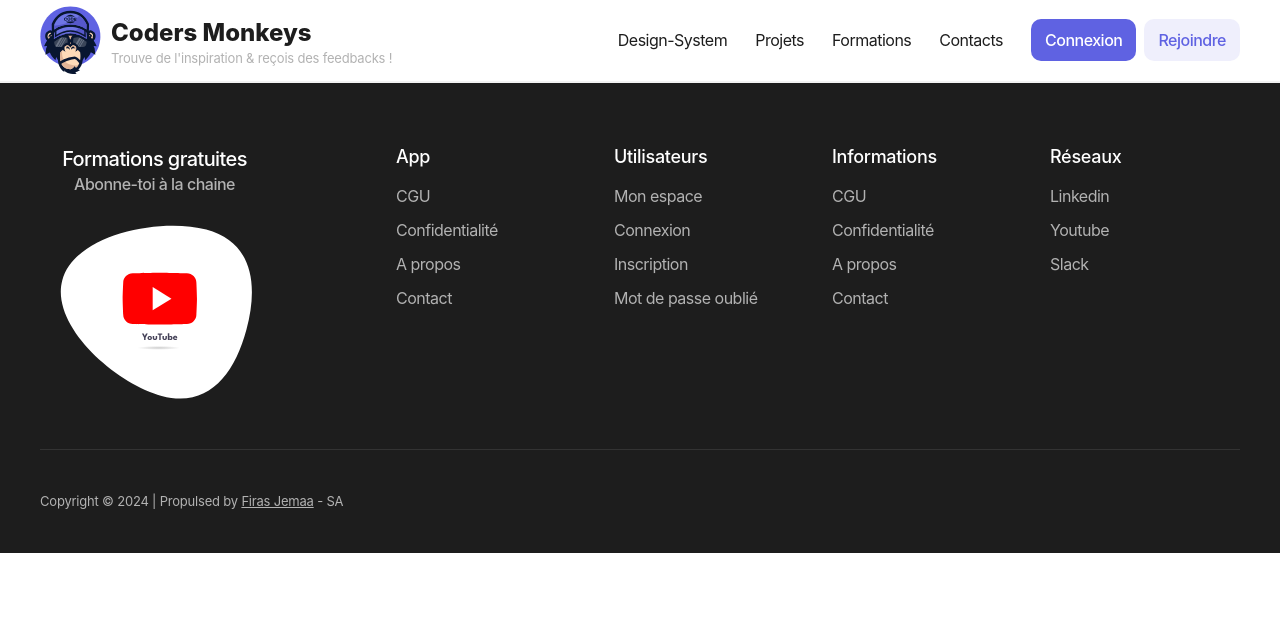
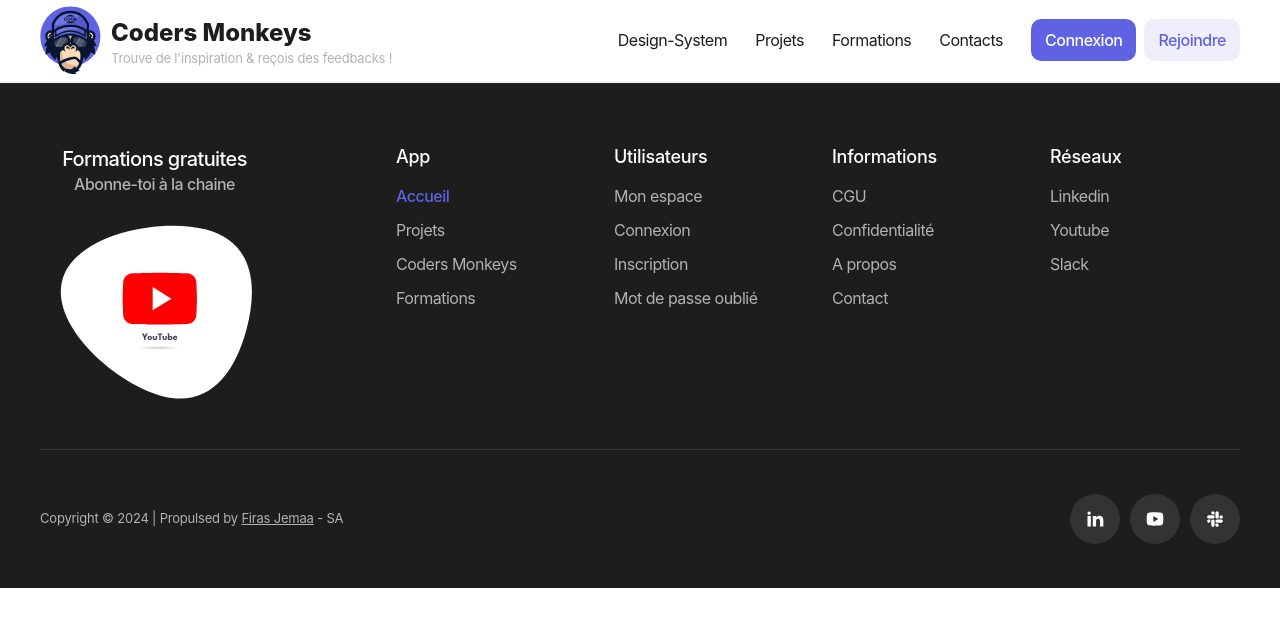
Before and after one commit to FirasJemaa/coder-monkey, a Next.js app in the folder front-end/: page / in a window 1280 px wide. Shown: the top 626 px of the page. Built offline with nearby package versions, Linux system fonts and the light colour scheme.

Commit message:
Fin des icons dans le footer

```diff
--- a/front-end/src/types/app-links.tsx
+++ b/front-end/src/types/app-links.tsx
@@ -1,7 +1,11 @@
+import { LinkType } from "@/lib/link-type";
+import { IconType } from "react-icons";
+
 export interface AppLinks {
     label: string;
     baseUrl: string;
-    type: string; //@Todo refactor to enum
+    type: LinkType;
+    icon?: IconType;
 }
 
 export interface FooterLinks {
--- a/front-end/src/types/iconProps.tsx
+++ b/front-end/src/types/iconProps.tsx
@@ -1,3 +1,5 @@
+import { IconType } from "react-icons";
+
 export interface iconProps {
-    iconTransmit : React.ElementType;
+    iconTransmit : IconType;
 }
--- a/front-end/src/ui/components/navigation/app-links.tsx
+++ b/front-end/src/ui/components/navigation/app-links.tsx
@@ -1,4 +1,5 @@
 import { AppLinks } from "@/types/app-links";
+import { RiLinkedinFill, RiSlackFill, RiYoutubeFill } from "react-icons/ri";
 
 const footerApplicationLinks: AppLinks[] = [
     {
@@ -69,28 +70,31 @@
     }
 ];
 
-const footerReseauLinks: AppLinks[] = [
+export const footerReseauLinks: AppLinks[] = [
     {
         label: "Linkedin",
-        baseUrl: "/#",
-        type: "external"
+        baseUrl: "https://www.linkedin.com/in/firas-jemaa/",
+        type: "external",
+        icon: RiLinkedinFill,
     },
     {
         label: "Youtube",
-        baseUrl: "/#",
-        type: "external"
+        baseUrl: "https://www.youtube.com",
+        type: "external",
+        icon: RiYoutubeFill,
     },
     {
         label: "Slack",
-        baseUrl: "/#",
-        type: "external"
+        baseUrl: "https://www.slack.com",
+        type: "external",
+        icon: RiSlackFill,
     }
 ];
 
 export const footerLinks = [
     {
         title: "App",
-        links: footerInformationLinks
+        links: footerApplicationLinks
     },
     {
         title: "Utilisateurs",
--- a/front-end/src/ui/components/navigation/footer.tsx
+++ b/front-end/src/ui/components/navigation/footer.tsx
@@ -6,6 +6,7 @@
 import { ActiveLink } from "./active-link";
 import { FooterLinks } from "@/types/app-links";
 import { LinkTypes } from "@/lib/link-type";
+import { SocialNetworks } from "./social-networks";
 
 export const Footer = () => {
     const currentYear = new Date().getFullYear();
@@ -37,7 +38,7 @@
                         </a>
                         {` - SA`}
                     </Typography>
-                    <div></div>
+                    <div className=""><SocialNetworks theme="gray"/></div>
                 </div>
             </Container>
         </div>
--- /dev/null
+++ b/front-end/src/ui/components/navigation/social-networks.tsx
@@ -0,0 +1,30 @@
+import { Button } from "@/ui/design-system/button/button";
+import { footerReseauLinks } from "./app-links";
+import { v4 as uuidv4 } from "uuid";
+import clsx from "clsx";
+import { Ri24HoursFill } from "react-icons/ri";
+
+interface Props {
+    theme?: "gray" | "accent" | "secondary";
+    className?: string;
+}
+
+
+export const SocialNetworks = ({className, theme = "accent"}:Props) => {
+    const icoList = footerReseauLinks.map((socialNetwork) => (
+        <Button
+            key={uuidv4()}
+            variant="icon"
+            iconTheme={theme}
+            icon={{
+                iconTransmit: socialNetwork.icon ? socialNetwork.icon : Ri24HoursFill
+
+            }}
+            baseUrl={socialNetwork.baseUrl}
+            linkType={socialNetwork.type}
+        />
+    ))
+    return(
+        <div className={clsx(className, "flex items-center gap-2.5")}>{icoList}</div>
+    )
+};
--- a/front-end/src/ui/design-system/button/button.tsx
+++ b/front-end/src/ui/design-system/button/button.tsx
@@ -1,6 +1,8 @@
 import { iconProps } from "@/types/iconProps";
 import clsx from "clsx";
 import { Spinner } from "../spinner/spinner";
+import { LinkType, LinkTypes } from "@/lib/link-type";
+import Link from "next/link";
 
 interface Props {
     size?: "small" | "medium" | "large";
@@ -11,6 +13,9 @@
     disabled?: boolean;
     isLoading?: boolean;
     children?: React.ReactNode;
+    baseUrl?: string;
+    linkType?: LinkType;
+    action?: Function;
 }
 
 export const Button = ({
@@ -22,6 +27,9 @@
     disabled,
     isLoading,
     children,
+    baseUrl,
+    linkType = "internal",
+    action = () => { },
 }: Props) => {
     let variantStyles: string = "", sizeStyles: string = "", iconSize: number = 0;
 
@@ -44,7 +52,7 @@
             } else if (iconTheme === "secondary") {
                 variantStyles = "bg-primary-200 hover:bg-primary-300/50 text-primary rounded-full";
             } else {
-                variantStyles = "bg-gray-700 hover:bg-gray-600 text-white rounded-full";
+                variantStyles = "bg-gray-800 hover:bg-gray-700 text-white rounded-full";
             }
 
             break;
@@ -70,17 +78,11 @@
         default:
     }
 
-    return (
+    const ButtonContent = (
         <>
-            <button
-                type="button"
-                className={clsx(variantStyles, sizeStyles, iconSize, isLoading && "cursor-wait", "relative animate")}
-                onClick={() => console.log("Button clicked")}
-                disabled={disabled}
-            >
             {isLoading && (
                 <div className="absolute inset-0 flex items-center justify-center">
-                        {variant ==="accent" || variant === "icon" ? <Spinner size="small" variant="white"/> : <Spinner size="small"/> }
+                    {variant === "accent" || variant === "icon" ? <Spinner size="small" variant="white" /> : <Spinner size="small" />}
                 </div>
             )}
             <div className={clsx(isLoading && "invisible")}>
@@ -97,7 +99,35 @@
                     </div>
                 )}
             </div>
+        </>
+    )
+    const handleClicked = () => {
+        if (action) {
+            action();
+        }
+    }
+    const buttonElement = (
+        <button
+            type="button"
+            className={clsx(variantStyles, sizeStyles, iconSize, isLoading && "cursor-wait", "relative animate")}
+            onClick={handleClicked}
+            disabled={disabled}
+        >
+            {ButtonContent}
         </button>
-        </>
-    );
+    )
+
+    if (baseUrl) {
+        if (linkType === LinkTypes.EXTERNAL) {
+            return (
+                <a href={baseUrl} target="_blank" >{buttonElement}</a>
+            )
+        }else {
+            return (
+                <Link href={baseUrl} >{buttonElement}</Link>
+            )
+        }
+    }
+
+    return buttonElement;
 };
```
Lines whose indentation alone changed are shown as unchanged.
